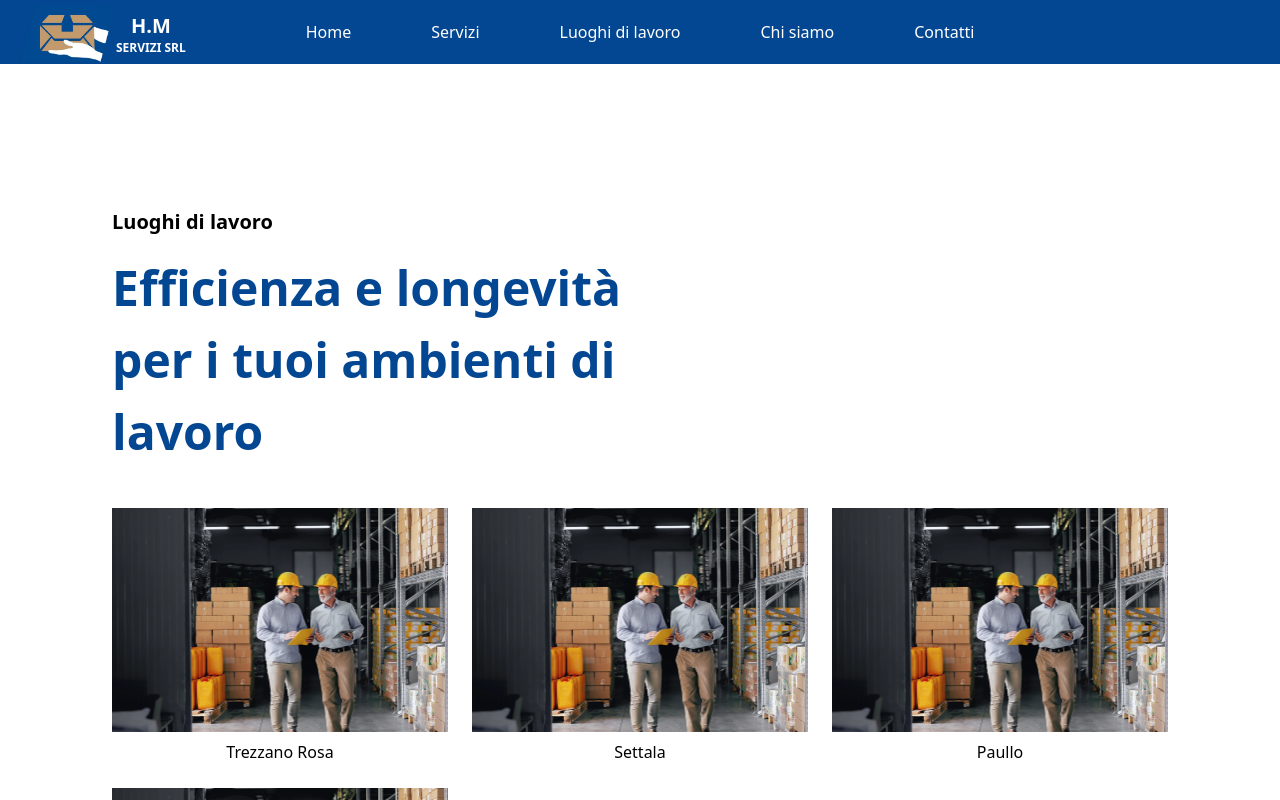
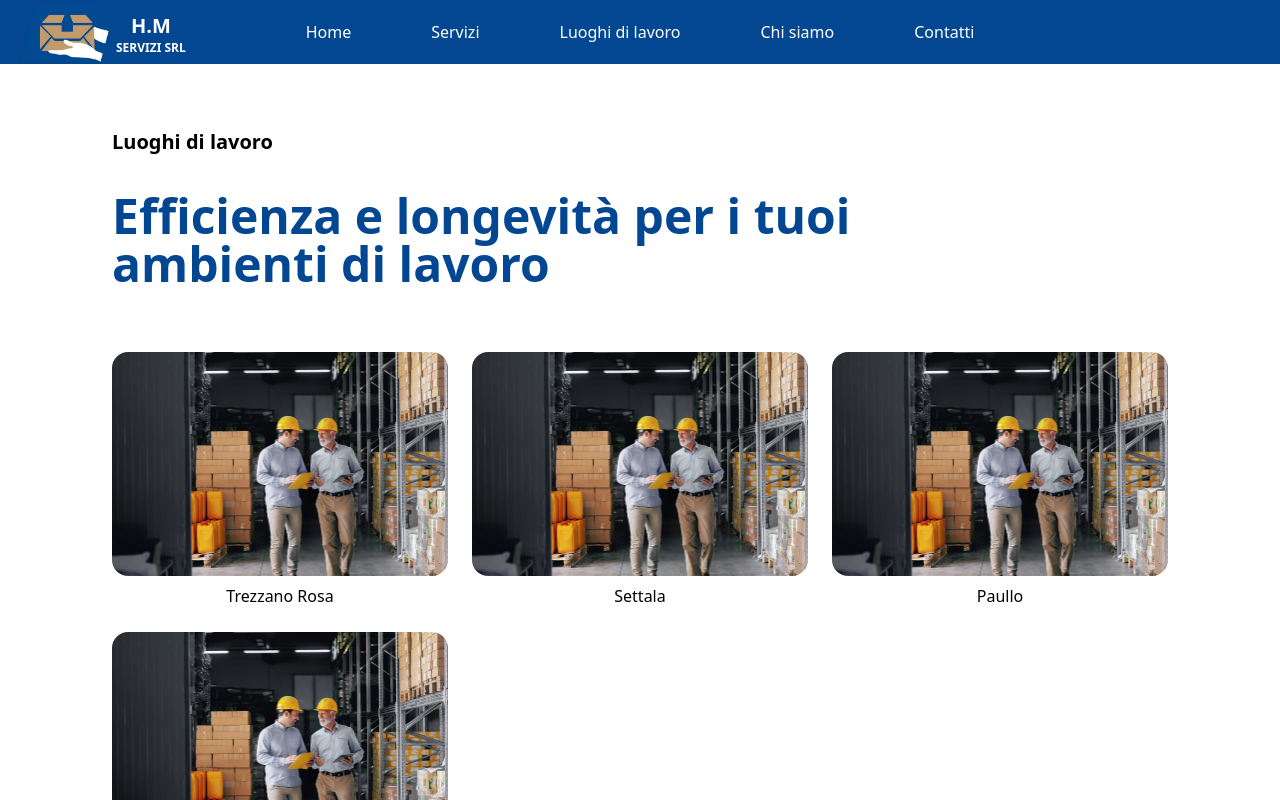
Before and after one commit to Mustaaaaa/HMSERVIZISRL, a React (Vite) app: page /luoghi-di-lavoro in a window 1280 px wide. Shown: the top 800 px of the page. Built offline with nearby package versions, Linux system fonts and the light colour scheme.

Commit message:
add: sistemati alcuni bug e creata la versione m obile

```diff
--- a/src/MainContent/LuoghiDiLavoro.jsx
+++ b/src/MainContent/LuoghiDiLavoro.jsx
@@ -36,16 +36,18 @@ const LuoghiDiLavoro = () => {
   };
   return (
     <div>
-      <div className="pt-52 px-28">
-        <p className='font-semibold text-xl'>Luoghi di lavoro</p>
-        <div className='flex mt-4'>
-          <div className='w-1/2'>
-            <p className='title-section'>Efficienza e longevità per i tuoi ambienti di lavoro</p>
+      <div className="px-6 md:px-28 pt-32">
+        <p className="font-semibold text-xl text-center md:text-left">Luoghi di lavoro</p>
+        <div className="flex flex-col md:flex-row mt-4">
+          <div className="w-full max-w-[calc(850px)]">
+            <p className="text-3xl md:text-5xl text-center md:text-start font-semibold pt-5 pb-6 text-blue-700 max-w-[850px]">
+              Efficienza e longevità per i tuoi ambienti di lavoro
+            </p>
           </div>
         </div>
       </div>
 
-      <div className='pt-10 px-28 grid grid-cols-1 sm:grid-cols-2 md:grid-cols-3 lg:grid-cols-3 gap-6'>
+      <div className='pt-10 px-6 md:px-28 grid grid-cols-1 sm:grid-cols-2 md:grid-cols-3 lg:grid-cols-3 gap-6'>
         {locations.map((location, index) => (
           <div key={index}>
             <div
@@ -55,7 +57,7 @@ const LuoghiDiLavoro = () => {
               <img
                 src={location.images[0]}
                 alt={location.nome}
-                className="object-cover w-full h-full transform transition-transform duration-700 group-hover:scale-110"
+                className="object-cover h-full w-full rounded-2xl transform transition-transform duration-700 group-hover:scale-110"
               />
               <div className="absolute inset-0 bg-black opacity-0 group-hover:opacity-50 transition-opacity duration-300" />
             </div>
```
